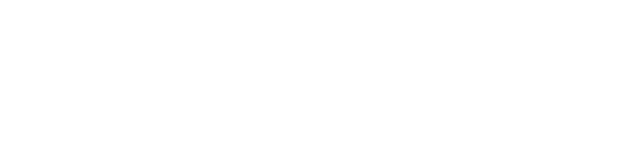
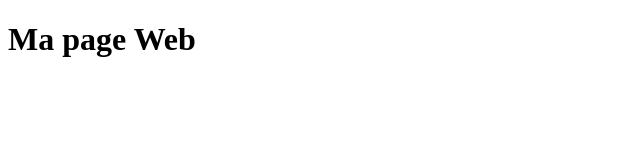
Before and after one commit to NerVod/Cours_Github, a plain HTML site: page index.html in a window 1280 px wide. Shown: the whole page, without its empty margins (0-640 px from the left). Drawn offline with Linux system fonts and the light colour scheme.

Commit message:
ajout titre h1

```diff
--- a/index.html
+++ b/index.html
@@ -7,6 +7,7 @@
     <title>Mes premiers pas sur Git</title>
 </head>
 <body>
+    <h1>Ma page Web</h1>
 
 </body>
 </html>
```
